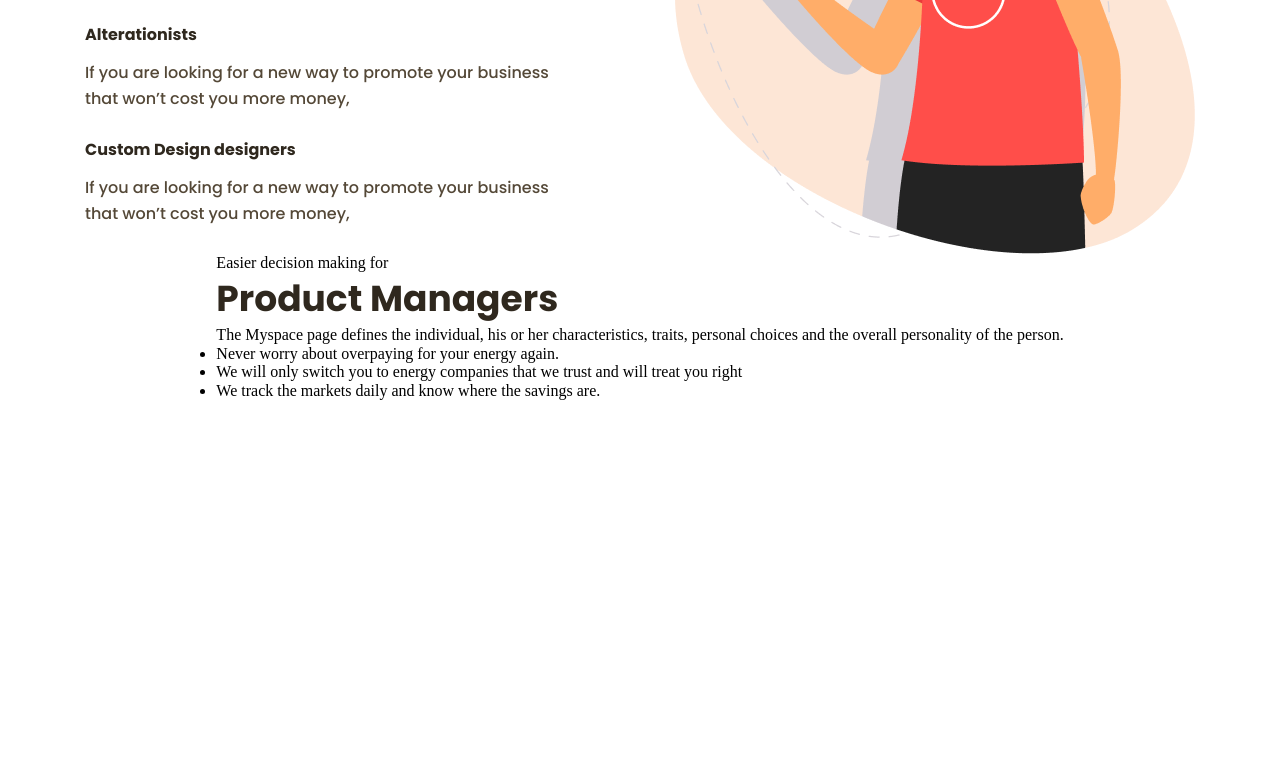
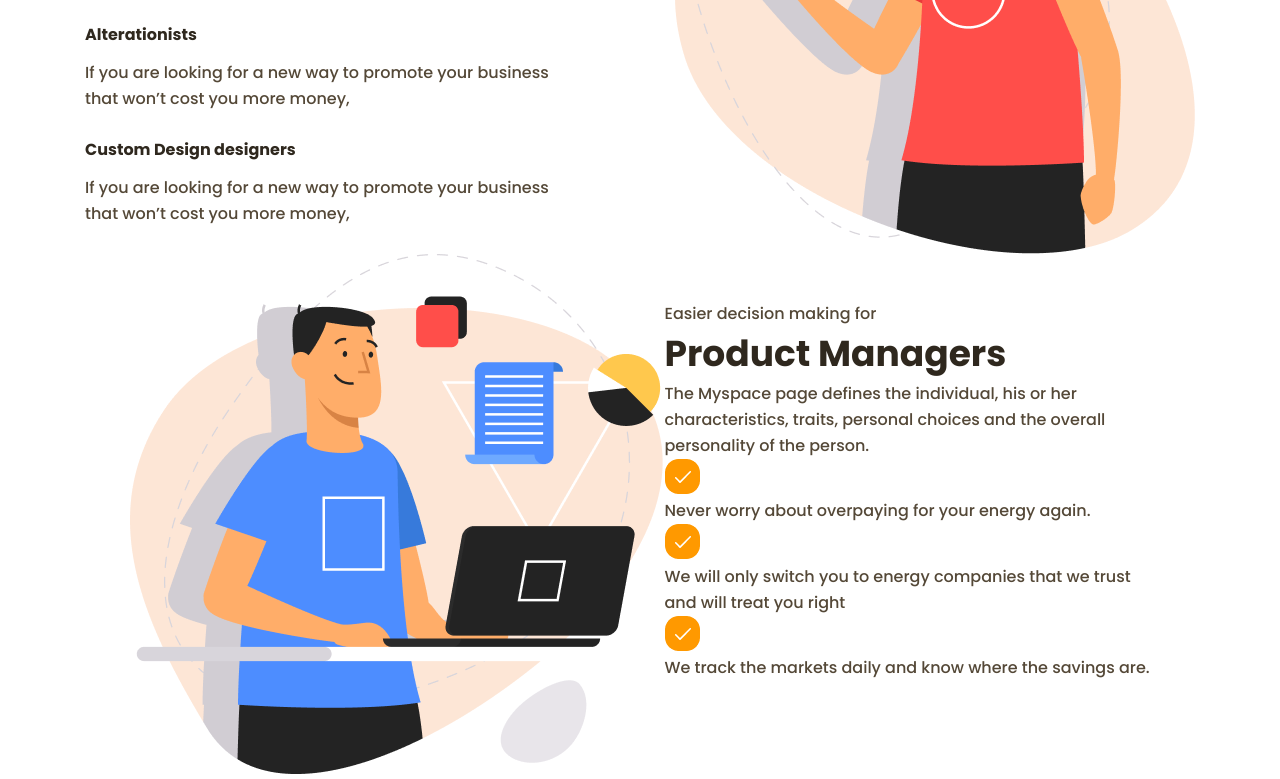
Before and after one commit to agorbacheva-y/productly, a plain HTML site: page index.html in a window 1280 px wide. Shown: the part 1589-2368 px from the top of the page. Before the commit the page ends 1989 px from the top, so only its background shows below. Drawn offline with Linux system fonts and the light colour scheme.

Commit message:
add checkmark images

```diff
--- a/index.html
+++ b/index.html
@@ -131,7 +131,7 @@
         <section class="product">
             <div class="container">
                 <div class="product__image">
-                    <img src="" alt="">
+                    <img src="images/product-managers.png" alt="man on laptop">
                 </div>
 
                 <div class="product__info">
@@ -139,13 +139,14 @@
                     <h5 class="title">Product Managers</h5>
                     <p>The Myspace page defines the individual, his or her
                         characteristics, traits, personal choices and the overall
-                        personality of the person. </p>
-                    <ul>
-                        <li><p>Never worry about overpaying for your
-                            energy again. </p></li>
-                        <li><p>We will only switch you to energy companies
+                        personality of the person.</p>
+                    <ul class="product__list">
+                        <li><img src="images/checkmark.png" alt="checkmark"><p>Never worry about overpaying for your
+                            energy again. </p>
+                        </li>
+                        <li><img src="images/checkmark.png" alt="checkmark"><p>We will only switch you to energy companies
                             that we trust and will treat you right</p></li>
-                        <li><p>We track the markets daily and know where the
+                        <li><img src="images/checkmark.png" alt="checkmark"><p>We track the markets daily and know where the
                             savings are.</p></li>
                     </ul>
                 </div>
--- a/styles/index.css
+++ b/styles/index.css
@@ -208,7 +208,7 @@ a:link, a:visited {
     color: #2F281E;
 }
 
-.feature, .validation__info p {
+.feature, .validation__info, .product__info p {
     font-family: 'Poppins';
     font-style: normal;
     font-weight: 500;
@@ -255,3 +255,18 @@ a:link, a:visited {
     height: 574px;
     margin-left: 104px;
 }
+
+/* product managers section */
+.product__image {
+    width: 535px;
+    height: 521px;
+}
+
+.product__info {
+    width: 486px;
+    height: 427px;
+}
+
+.product__list {
+    list-style-type: none;
+}
```
